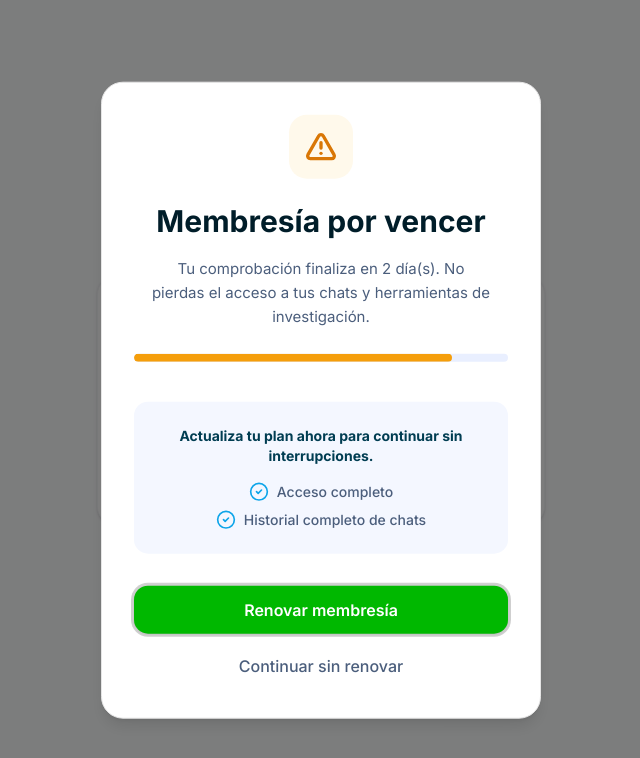
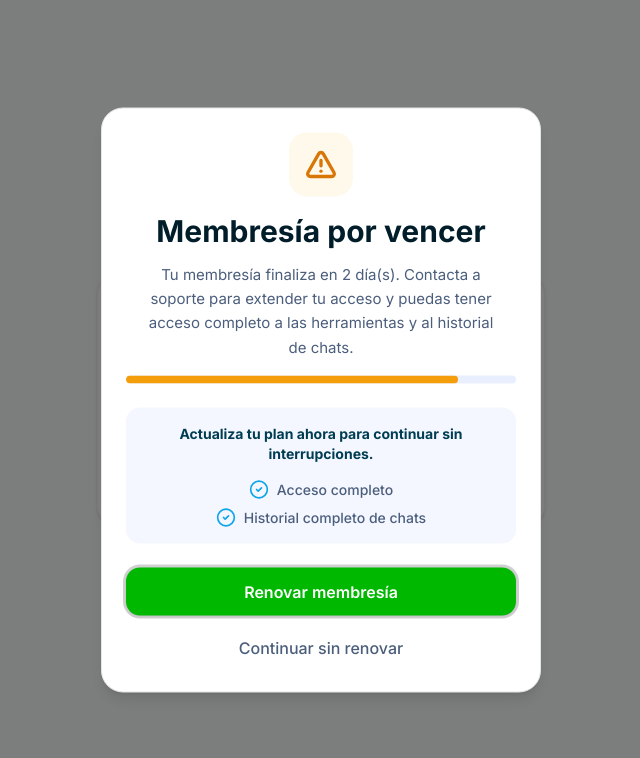
Before and after one commit to Universitas-Services/Front_GIRS, a Next.js app: page /sandbox in a window 1280 px wide. Shown: the top 758 px of the page, without its empty margins (319-959 px from the left). Built offline with nearby package versions, Linux system fonts and the light colour scheme; no server answers.

Commit message:
Reduccion de tamaño de modales

```diff
--- a/src/components/Modales/FeatureBlockedModal.tsx
+++ b/src/components/Modales/FeatureBlockedModal.tsx
@@ -18,8 +18,8 @@ export function FeatureBlockedModal({
 }: FeatureBlockedModalProps) {
     return (
         <Dialog open={isOpen} onOpenChange={onClose}>
-            <DialogContent className="sm:max-w-[400px] p-8 gap-6 rounded-3xl" showCloseButton={false}>
-                <div className="flex flex-col items-center gap-6">
+            <DialogContent className="sm:max-w-[400px] p-6 gap-4 rounded-3xl" showCloseButton={false}>
+                <div className="flex flex-col items-center gap-4">
                     {/* Top Icon Section */}
                     <div className="flex items-center justify-center w-16 h-16 bg-red-50 rounded-2xl">
                         <Lock className="w-8 h-8 text-red-500" strokeWidth={2.5} />
@@ -33,7 +33,7 @@ export function FeatureBlockedModal({
                     </DialogHeader>
 
                     {/* Description Box */}
-                    <div className="bg-[#F4F7FF] p-6 rounded-xl w-full">
+                    <div className="bg-[#F4F7FF] p-4 rounded-xl w-full">
                         <p className="text-[#4B5E7C] text-center text-sm leading-relaxed">
                             Esta función está bloqueada. No puedes chatear hasta que se renueve la membresía. Por favor,
                             contacta a soporte para más información.
@@ -51,7 +51,7 @@ export function FeatureBlockedModal({
                     </div>
 
                     {/* Action Buttons */}
-                    <div className="flex flex-col w-full gap-3 mt-2">
+                    <div className="flex flex-col w-full gap-3 mt-0">
                         <Button className="bg-[#003d52] hover:bg-[#003d52]/90 text-white rounded-xl h-12 text-base font-semibold transition-all flex items-center justify-center gap-2">
                             <Headset className="w-5 h-5" />
                             Contactar a Soporte
--- a/src/components/Modales/MembershipExpiringModal.tsx
+++ b/src/components/Modales/MembershipExpiringModal.tsx
@@ -14,11 +14,11 @@ interface MembershipExpiringModalProps {
 export function MembershipExpiringModal({ isOpen, onClose, daysLeft = 2 }: MembershipExpiringModalProps) {
     return (
         <Dialog open={isOpen} onOpenChange={onClose}>
-            <DialogContent className="sm:max-w-[440px] p-8 gap-0 rounded-3xl" showCloseButton={false}>
+            <DialogContent className="sm:max-w-[440px] p-6 gap-0 rounded-3xl" showCloseButton={false}>
                 <div className="flex flex-col items-center">
                     {/* Top Icon Section */}
                     <div
-                        className={`flex items-center justify-center w-16 h-16 rounded-2xl mb-6 ${daysLeft <= 0 ? 'bg-red-50' : 'bg-[#FFF9EB]'}`}
+                        className={`flex items-center justify-center w-16 h-16 rounded-2xl mb-4 ${daysLeft <= 0 ? 'bg-red-50' : 'bg-[#FFF9EB]'}`}
                     >
                         <AlertTriangle
                             className={`w-8 h-8 ${daysLeft <= 0 ? 'text-red-500' : 'text-[#D97706]'}`}
@@ -27,21 +27,21 @@ export function MembershipExpiringModal({ isOpen, onClose, daysLeft = 2 }: Membe
                     </div>
 
                     {/* Title */}
-                    <DialogHeader className="p-0 mb-4">
+                    <DialogHeader className="p-0 mb-3">
                         <DialogTitle className="text-3xl font-bold text-[#001D29] text-center leading-tight">
                             {daysLeft <= 0 ? 'Membresía vencida' : 'Membresía por vencer'}
                         </DialogTitle>
                     </DialogHeader>
 
                     {/* Description */}
-                    <p className="text-[#4B5E7C] text-center text-[15px] leading-relaxed mb-6 px-4">
+                    <p className="text-[#4B5E7C] text-center text-[15px] leading-relaxed mb-4 px-4">
                         {daysLeft <= 0
-                            ? 'Tu comprobación ha finalizado. No pierdas el acceso a tus chats y herramientas de investigación.'
-                            : `Tu comprobación finaliza en ${daysLeft} día(s). No pierdas el acceso a tus chats y herramientas de investigación.`}
+                            ? 'Tu membresía ha finalizado. Renueva tu membresía para acceder nuevamente a tu historial de chats y herramientas de investigación.'
+                            : `Tu membresía finaliza en ${daysLeft} día(s). Contacta a soporte para extender tu acceso y puedas tener acceso completo a las herramientas y al historial de chats.`}
                     </p>
 
                     {/* Simulated Progress Bar */}
-                    <div className="w-full h-2 bg-[#E9EFFF] rounded-full mb-10 overflow-hidden">
+                    <div className="w-full h-2 bg-[#E9EFFF] rounded-full mb-6 overflow-hidden">
                         <div
                             className={`h-full rounded-full transition-all duration-500 ${daysLeft <= 0 ? 'bg-red-500' : 'bg-[#F59E0B]'}`}
                             style={{ width: daysLeft <= 0 ? '100%' : '85%' }}
@@ -49,7 +49,7 @@ export function MembershipExpiringModal({ isOpen, onClose, daysLeft = 2 }: Membe
                     </div>
 
                     {/* Benefits Box */}
-                    <div className="bg-[#F4F7FF] p-6 rounded-xl w-full mb-8">
+                    <div className="bg-[#F4F7FF] p-4 rounded-xl w-full mb-6">
                         <h4 className="text-[#003D52] font-bold text-center text-sm mb-4">
                             Actualiza tu plan ahora para continuar sin interrupciones.
                         </h4>
```
Also changed, not shown: 1 other file (tests, documents, lock files or other folders).
